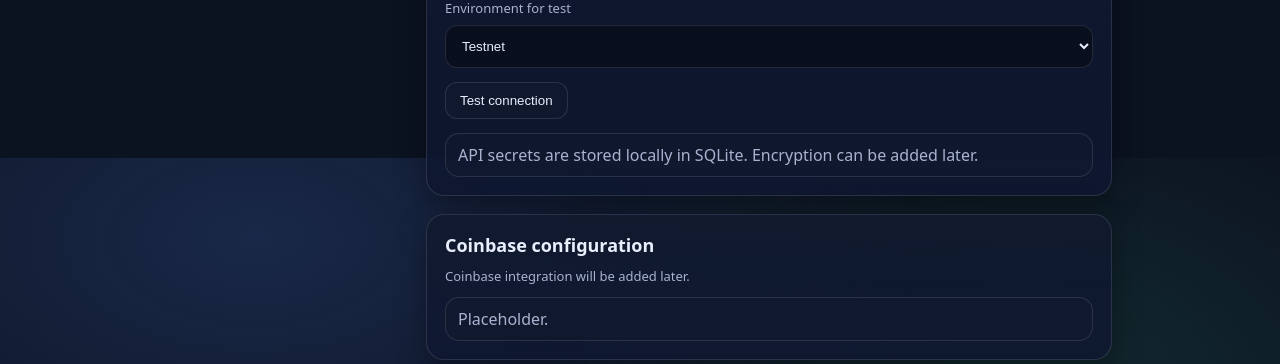
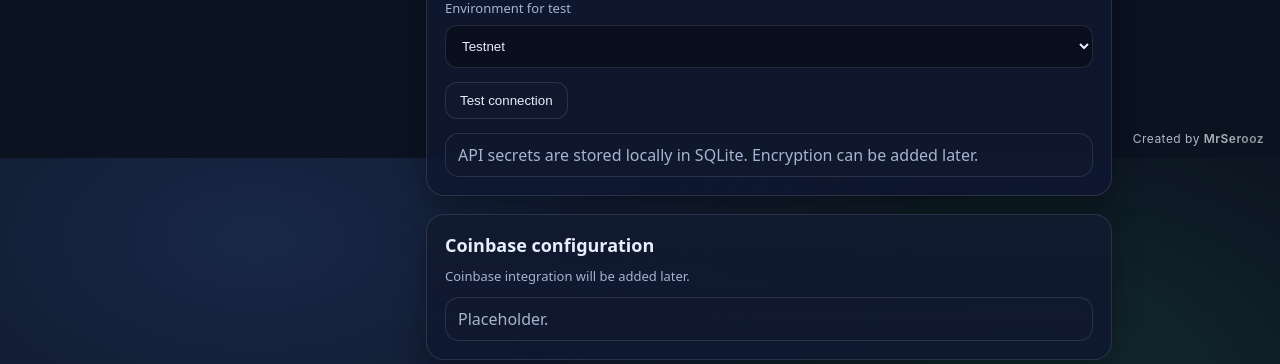
Before and after one commit to SeroozINC/Accu_bot, a FastAPI app: page /configuration in a window 1280 px wide. Shown: the part 642-1006 px from the top of the page. Run offline with FastAPI, Linux system fonts and the light colour scheme; the visitor is signed in with stand-in values (Sample User, id 1); parts of the project's set-up code (start-up, migrations or seed data) failed here and were passed over.

Commit message:
Added signature to UI

```diff
--- a/ui/static/app.css
+++ b/ui/static/app.css
@@ -391,3 +391,37 @@ input:focus, select:focus {
     0 0 6px rgba(232, 238, 252, 0.25),
     0 0 16px rgba(232, 238, 252, 0.12);
 }
+.app-signature {
+  position: fixed;
+  bottom: 12px;
+  right: 16px;
+  font-size: 12px;
+  font-family: -apple-system, BlinkMacSystemFont, "Segoe UI", Roboto, Inter, Helvetica, Arial, sans-serif;
+  letter-spacing: 0.04em;
+  opacity: 0.75;
+  pointer-events: none;
+  z-index: 9999;
+}
+
+.app-signature span {
+  font-weight: 600;
+  background: linear-gradient(
+    120deg,
+    #cfd9df 0%,
+    #e2ebf0 30%,
+    #b5bcc6 50%,
+    #f5f7fa 70%,
+    #a1aab3 100%
+  );
+  background-size: 200% auto;
+  color: transparent;
+  background-clip: text;
+  -webkit-background-clip: text;
+  animation: shine 6s linear infinite;
+}
+
+@keyframes shine {
+  to {
+    background-position: 200% center;
+  }
+}
--- a/ui/templates/base.html
+++ b/ui/templates/base.html
@@ -92,5 +92,8 @@
   <script src="/static/prices_ticker.js"></script>
 
   {% block scripts %}{% endblock %}
+<div class="app-signature">
+  Created by <span>MrSerooz</span>
+</div>
 </body>
 </html>
```
